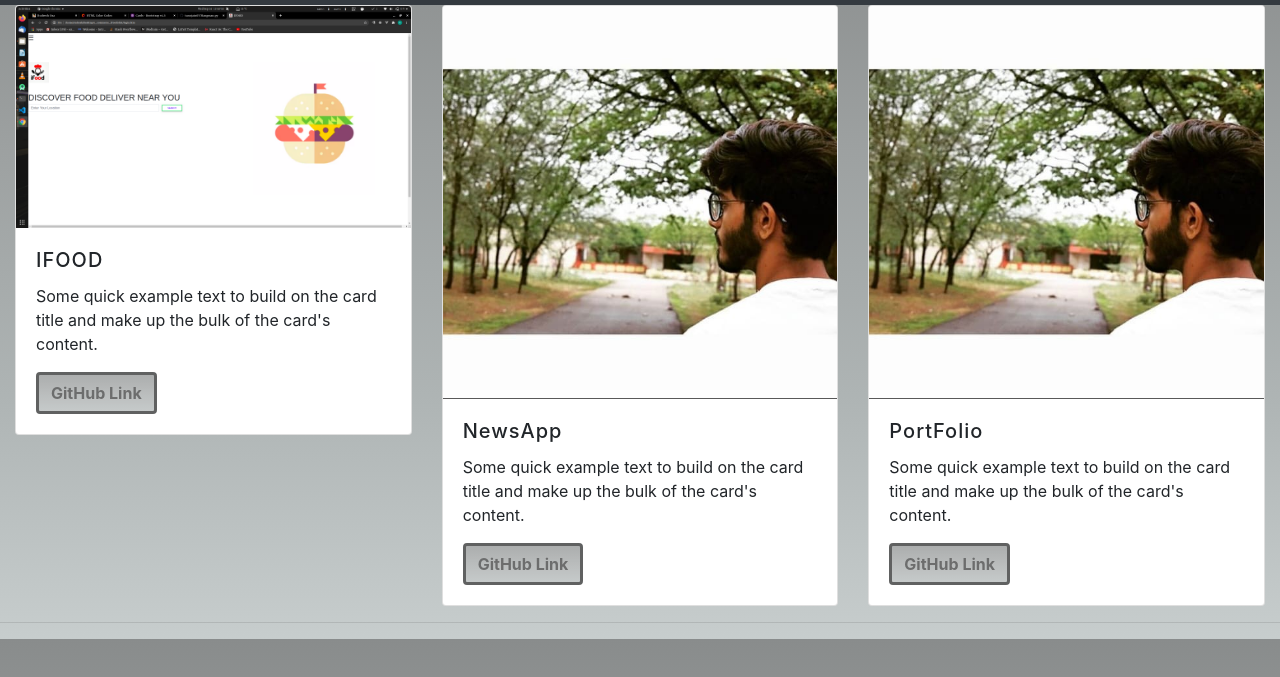
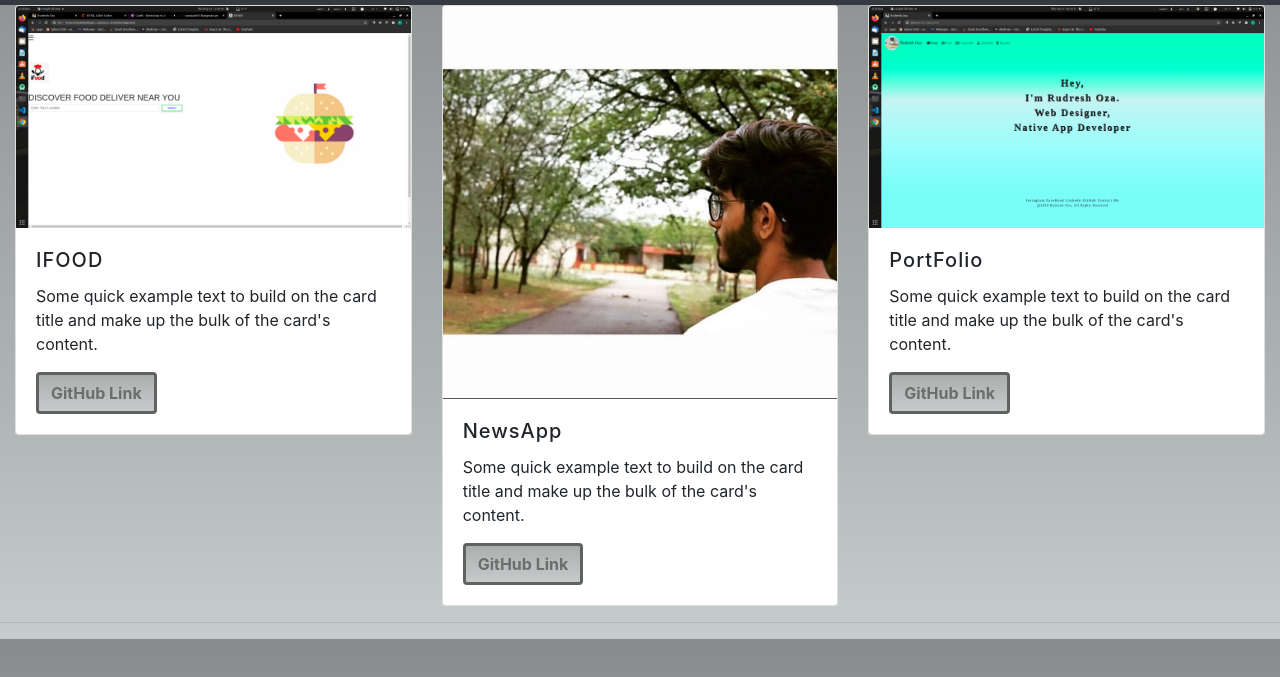
Before and after one commit to uneha-198/rudreshoza18.github.io, a website: page PAGES/Work.html in a window 1280 px wide. Shown: the part 91-768 px from the top of the page. Drawn offline with nearby package versions, Linux system fonts and the light colour scheme.

Commit message:
shadoe added

```diff
--- a/PAGES/Work.html
+++ b/PAGES/Work.html
@@ -82,7 +82,7 @@
               </div>
               <div class="col-md">
                 <div class="card" style="width: 100%;">
-                    <img src="../Images/mi1.jpeg" class="card-img-top" alt="Image Here">
+                    <img src="../Images/Portfoilio.png" class="card-img-top" alt="Image Here">
                     <div class="card-body">
                       <h5 class="card-title">PortFolio</h5>
                       <p class="card-text">Some quick example text to build on the card title and make up the bulk of the card's content.</p>
```
Also changed, not shown: Images/Portfoilio.png (added).
